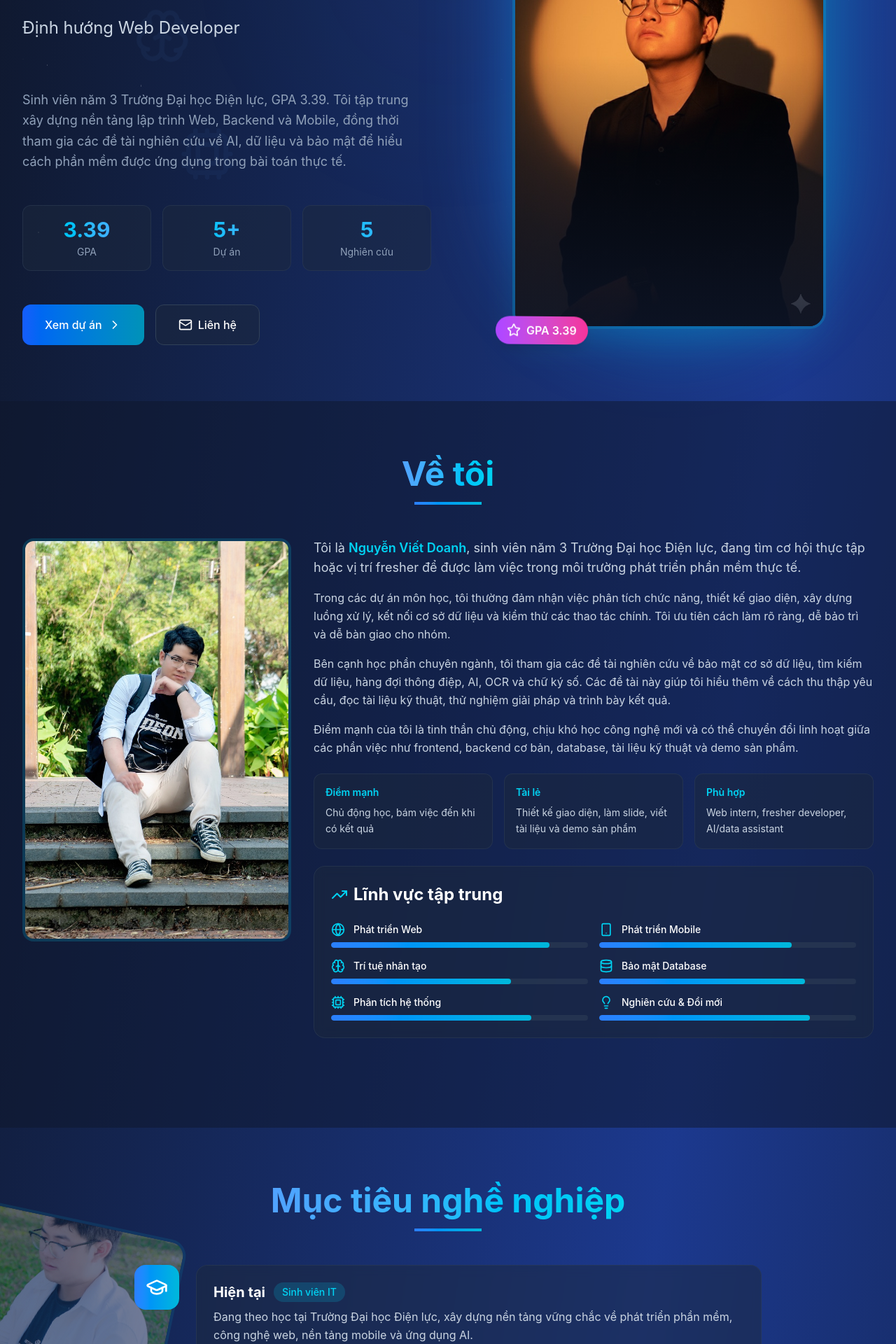
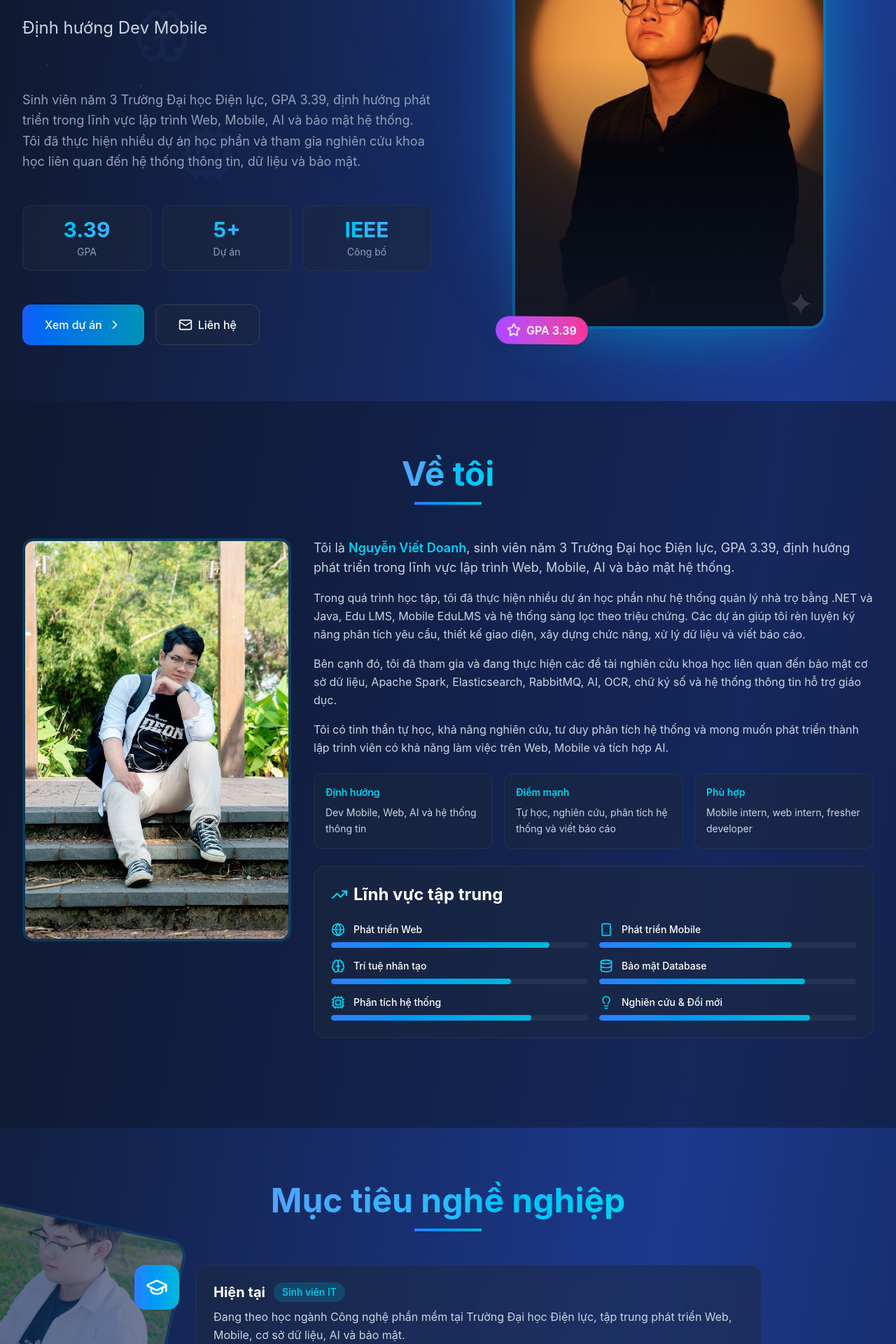
Before and after one commit to doanhnguyen05/Profile-ca-nhan, a React (Vite) app: page / in a window 1280 px wide. Shown: the part 460-2380 px from the top of the page at 70% size. Built offline with nearby package versions, Linux system fonts and the light colour scheme.

Commit message:
Align portfolio content with CV

```diff
--- a/src/app/App.tsx
+++ b/src/app/App.tsx
@@ -319,13 +319,13 @@ export default function App() {
                       sequence={[
                         'Sinh viên Công nghệ thông tin',
                         2000,
-                        'Định hướng Web Developer',
+                        'Định hướng Dev Mobile',
                         2000,
-                        'Có nền tảng Mobile & Backend',
+                        'Web, Mobile, AI',
                         2000,
-                        'Quan tâm AI ứng dụng',
+                        'Database & Security',
                         2000,
-                        'Tham gia nghiên cứu bảo mật',
+                        'Học hỏi công nghệ mới',
                         2000,
                       ]}
                       wrapper="span"
@@ -335,9 +335,9 @@ export default function App() {
                   </div>
 
                   <p className="text-lg text-slate-400 leading-relaxed max-w-2xl">
-                    Sinh viên năm 3 Trường Đại học Điện lực, GPA 3.39. Tôi tập trung xây dựng nền tảng lập trình Web,
-                    Backend và Mobile, đồng thời tham gia các đề tài nghiên cứu về AI, dữ liệu và bảo mật để hiểu cách phần mềm
-                    được ứng dụng trong bài toán thực tế.
+                    Sinh viên năm 3 Trường Đại học Điện lực, GPA 3.39, định hướng phát triển trong lĩnh vực lập trình Web,
+                    Mobile, AI và bảo mật hệ thống. Tôi đã thực hiện nhiều dự án học phần và tham gia nghiên cứu khoa học
+                    liên quan đến hệ thống thông tin, dữ liệu và bảo mật.
                   </p>
 
                   {/* Stats */}
@@ -345,7 +345,7 @@ export default function App() {
                     {[
                       { value: '3.39', label: 'GPA' },
                       { value: '5+', label: 'Dự án' },
-                      { value: '5', label: 'Nghiên cứu' },
+                      { value: 'IEEE', label: 'Công bố' },
                     ].map((stat, index) => (
                       <div key={index} className="text-center p-4 bg-slate-800/50 rounded-xl border border-slate-700/50 hover:border-cyan-500/50 transition-all" style={{ animation: `fadeInUp 1s ease-out ${index * 0.2 + 0.5}s both` }}>
                         <div className="text-3xl font-bold bg-gradient-to-r from-cyan-400 to-blue-400 bg-clip-text text-transparent">
@@ -443,28 +443,28 @@ export default function App() {
                   <div className="space-y-4 text-slate-300 leading-relaxed">
                     <p className="text-lg">
                       Tôi là <span className="font-semibold text-cyan-400">Nguyễn Viết Doanh</span>, sinh viên năm 3 Trường Đại học Điện lực,
-                      đang tìm cơ hội thực tập hoặc vị trí fresher để được làm việc trong môi trường phát triển phần mềm thực tế.
+                      GPA 3.39, định hướng phát triển trong lĩnh vực lập trình Web, Mobile, AI và bảo mật hệ thống.
                     </p>
                     <p>
-                      Trong các dự án môn học, tôi thường đảm nhận việc phân tích chức năng, thiết kế giao diện, xây dựng luồng xử lý,
-                      kết nối cơ sở dữ liệu và kiểm thử các thao tác chính. Tôi ưu tiên cách làm rõ ràng, dễ bảo trì và dễ bàn giao cho nhóm.
+                      Trong quá trình học tập, tôi đã thực hiện nhiều dự án học phần như hệ thống quản lý nhà trọ bằng .NET và Java,
+                      Edu LMS, Mobile EduLMS và hệ thống sàng lọc theo triệu chứng. Các dự án giúp tôi rèn luyện kỹ năng phân tích yêu cầu,
+                      thiết kế giao diện, xây dựng chức năng, xử lý dữ liệu và viết báo cáo.
                     </p>
                     <p>
-                      Bên cạnh học phần chuyên ngành, tôi tham gia các đề tài nghiên cứu về bảo mật cơ sở dữ liệu, tìm kiếm dữ liệu,
-                      hàng đợi thông điệp, AI, OCR và chữ ký số. Các đề tài này giúp tôi hiểu thêm về cách thu thập yêu cầu,
-                      đọc tài liệu kỹ thuật, thử nghiệm giải pháp và trình bày kết quả.
+                      Bên cạnh đó, tôi đã tham gia và đang thực hiện các đề tài nghiên cứu khoa học liên quan đến bảo mật cơ sở dữ liệu,
+                      Apache Spark, Elasticsearch, RabbitMQ, AI, OCR, chữ ký số và hệ thống thông tin hỗ trợ giáo dục.
                     </p>
                     <p>
-                      Điểm mạnh của tôi là tinh thần chủ động, chịu khó học công nghệ mới và có thể chuyển đổi linh hoạt giữa các phần việc
-                      như frontend, backend cơ bản, database, tài liệu kỹ thuật và demo sản phẩm.
+                      Tôi có tinh thần tự học, khả năng nghiên cứu, tư duy phân tích hệ thống và mong muốn phát triển thành lập trình viên
+                      có khả năng làm việc trên Web, Mobile và tích hợp AI.
                     </p>
                   </div>
 
                   <div className="grid sm:grid-cols-3 gap-4">
                     {[
-                      { title: 'Điểm mạnh', value: 'Chủ động học, bám việc đến khi có kết quả' },
-                      { title: 'Tài lẻ', value: 'Thiết kế giao diện, làm slide, viết tài liệu và demo sản phẩm' },
-                      { title: 'Phù hợp', value: 'Web intern, fresher developer, AI/data assistant' },
+                      { title: 'Định hướng', value: 'Dev Mobile, Web, AI và hệ thống thông tin' },
+                      { title: 'Điểm mạnh', value: 'Tự học, nghiên cứu, phân tích hệ thống và viết báo cáo' },
+                      { title: 'Phù hợp', value: 'Mobile intern, web intern, fresher developer' },
                     ].map((item) => (
                       <div key={item.title} className="bg-slate-800/50 rounded-xl p-4 border border-slate-700/50">
                         <div className="text-sm font-semibold text-cyan-400 mb-2">{item.title}</div>
@@ -532,28 +532,28 @@ export default function App() {
                 {
                   title: 'Hiện tại',
                   subtitle: 'Sinh viên IT',
-                  description: 'Đang theo học tại Trường Đại học Điện lực, xây dựng nền tảng vững chắc về phát triển phần mềm, công nghệ web, nền tảng mobile và ứng dụng AI.',
+                  description: 'Đang theo học ngành Công nghệ phần mềm tại Trường Đại học Điện lực, tập trung phát triển Web, Mobile, cơ sở dữ liệu, AI và bảo mật.',
                   icon: GraduationCap,
                   color: 'from-blue-500 to-cyan-500',
                 },
                 {
                   title: 'Mục tiêu ngắn hạn',
-                  subtitle: 'Nền tảng Web & Backend',
-                  description: 'Hoàn thiện nền tảng chuyên môn về lập trình Web, Mobile, cơ sở dữ liệu, API, phân tích thiết kế hệ thống và ứng dụng AI vào phần mềm. Tham gia các dự án thực tế để rèn luyện kỹ năng.',
+                  subtitle: 'Thực tập / Fresher',
+                  description: 'Tìm cơ hội thực tập để rèn luyện quy trình làm sản phẩm thực tế, cải thiện kỹ năng lập trình, làm việc nhóm và giao tiếp trong dự án.',
                   icon: Code,
                   color: 'from-purple-500 to-pink-500',
                 },
                 {
                   title: 'Mục tiêu tương lai gần',
                   subtitle: 'Mobile Developer',
-                  description: 'Chuyển dần sang lĩnh vực Mobile Development, phát triển ứng dụng di động với giao diện thân thiện, hiệu năng tốt. Kết hợp kiến thức Web, Mobile và AI để xây dựng các ứng dụng thông minh.',
+                  description: 'Phát triển theo hướng Mobile Development, xây dựng ứng dụng có giao diện thân thiện, luồng sử dụng rõ ràng và có khả năng kết nối API/backend.',
                   icon: Smartphone,
                   color: 'from-green-500 to-teal-500',
                 },
                 {
                   title: 'Mục tiêu dài hạn',
                   subtitle: 'Senior Full Stack Developer',
-                  description: 'Trở thành Senior Full Stack Developer có khả năng phát triển toàn diện trên nhiều nền tảng: Web, Mobile và AI. Thiết kế kiến trúc phần mềm, xây dựng hệ thống backend ổn định và áp dụng giải pháp bảo mật hiện đại.',
+                  description: 'Phát triển thành lập trình viên Full Stack có thể tham gia xây dựng hệ thống Web, Mobile và tích hợp AI vào sản phẩm thực tế.',
                   icon: Rocket,
                   color: 'from-orange-500 to-red-500',
                 },
@@ -610,12 +610,13 @@ export default function App() {
                       <h3 className="text-3xl font-bold mb-2">Trường Đại học Điện lực</h3>
                       <p className="text-lg text-slate-400 mb-4">Electric Power University</p>
                       <div className="flex flex-wrap gap-3 mb-4">
-                        <span className="px-4 py-2 bg-blue-600 rounded-full text-sm font-medium">Công nghệ thông tin</span>
+                        <span className="px-4 py-2 bg-blue-600 rounded-full text-sm font-medium">Cử nhân - Công nghệ phần mềm</span>
                         <span className="px-4 py-2 bg-purple-600 rounded-full text-sm font-medium">Sinh viên năm 3</span>
+                        <span className="px-4 py-2 bg-cyan-600 rounded-full text-sm font-medium">09/2023 - Hiện tại</span>
                         <span className="px-4 py-2 bg-green-600 rounded-full text-sm font-medium">GPA: 3.39</span>
                       </div>
                       <p className="text-slate-300 mb-6">
-                        <span className="font-semibold text-cyan-400">Định hướng:</span> Phát triển phần mềm, Web, Mobile, AI, Database, Security
+                        <span className="font-semibold text-cyan-400">Tập trung:</span> Web, Mobile, cơ sở dữ liệu, AI và bảo mật. Đã thực hiện các dự án môn học .NET, Java, Edu LMS, Mobile EduLMS và hệ thống sàng lọc triệu chứng.
                       </p>
                       <div>
                         <h4 className="font-bold text-lg mb-3">Các môn học nổi bật</h4>
@@ -672,22 +673,22 @@ export default function App() {
                   category: 'Kỹ năng chính',
                   icon: Code,
                   color: 'from-blue-500 to-cyan-500',
-                  description: 'Nền tảng tôi sử dụng nhiều nhất trong các sản phẩm học phần và muốn tiếp tục phát triển khi đi thực tập.',
-                  items: ['Web Development', 'HTML/CSS/JavaScript', 'React cơ bản', 'ASP.NET MVC', 'C# WinForms', 'Java OOP', 'SQL Database'],
+                  description: 'Các kỹ năng đã sử dụng trong dự án học phần và đang tiếp tục củng cố.',
+                  items: ['.NET Core (1 năm)', 'CSS (1 năm)', 'Git/GitHub (1 năm)', 'HTML5 (1 năm)', 'JavaScript (1 năm)', 'MySQL (1 năm)', 'UI-UX (1 năm)'],
                 },
                 {
                   category: 'Kỹ năng bổ sung',
                   icon: Brain,
                   color: 'from-purple-500 to-pink-500',
-                  description: 'Các mảng đã áp dụng ở mức sản phẩm demo hoặc nghiên cứu, giúp tôi hỗ trợ thêm ngoài phần lập trình chính.',
-                  items: ['Expo/WebView', 'API Integration', 'AI ứng dụng', 'OCR', 'Elasticsearch', 'RabbitMQ', 'Database Security'],
+                  description: 'Các công nghệ tôi đã tiếp cận qua dự án, nghiên cứu và sản phẩm demo.',
+                  items: ['Artificial Intelligence (< 1 năm)', 'ElasticSearch (< 1 năm)', 'Java (< 1 năm)', 'Mobile Development (< 1 năm)', 'PostgreSQL (< 1 năm)', 'RabbitMQ (< 1 năm)', 'REST API (< 1 năm)'],
                 },
                 {
-                  category: 'Kỹ năng mềm',
+                  category: 'Kỹ năng mềm & ngoại ngữ',
                   icon: Users,
                   color: 'from-green-500 to-teal-500',
-                  description: 'Những năng lực giúp tôi phối hợp tốt hơn khi làm việc nhóm và báo cáo tiến độ.',
-                  items: ['Tự học nhanh', 'Làm việc nhóm', 'Viết tài liệu', 'Trình bày demo', 'Phân tích yêu cầu', 'Kiên trì xử lý lỗi'],
+                  description: 'Những kỹ năng hỗ trợ quá trình học tập, nghiên cứu và làm việc nhóm.',
+                  items: ['Thích nghi nhanh', 'Lắng nghe và tiếp thu góp ý', 'Học hỏi công nghệ mới', 'Thuyết trình', 'Viết báo cáo', 'Kiên trì', 'Làm việc nhóm', 'Tiếng Anh sơ cấp'],
                 },
               ].map((skill, index) => (
                 <AnimatedSection key={index} delay={index * 100}>
@@ -740,54 +741,59 @@ export default function App() {
             <div className="grid md:grid-cols-2 lg:grid-cols-3 gap-6">
               {[
                 {
-                  title: 'Quản lý nhà trọ .NET',
-                  description: 'Ứng dụng WinForms quản lý nhà trọ theo nhiều vai trò: admin, quản lý và khách thuê.',
-                  role: 'Tôi xây dựng các module quản lý phòng, khách thuê, hợp đồng, hóa đơn, yêu cầu bảo trì; làm việc với mô hình DAL/BLL/UI, SQL Server, dashboard, gửi email và luồng thuê phòng online có QR VietQR.',
-                  tech: ['C#', '.NET', 'WinForms', 'SQL Server', 'VietQR'],
-                  github: 'https://github.com/doanhnguyen05/Quanlynhatro.net.git',
-                  icon: Server,
-                  color: 'from-blue-500 to-cyan-500',
-                  image: projectImage1,
+                  period: '03/2026 - 05/2026',
+                  title: 'Hệ thống sàng lọc AI',
+                  description: 'Hệ thống hỗ trợ sàng lọc theo triệu chứng, ứng dụng kiến thức AI để xử lý dữ liệu đầu vào và đưa ra kết quả gợi ý phù hợp.',
+                  role: 'Tôi phân tích bài toán sàng lọc dựa trên triệu chứng, xây dựng chức năng nhập thông tin triệu chứng, xử lý dữ liệu đầu vào, hiển thị kết quả gợi ý và viết báo cáo mô tả bài toán, phương pháp xử lý, kết quả thực hiện.',
+                  tech: ['Artificial Intelligence', 'Data Processing', 'Logic Reasoning', 'Python/AI Basic'],
+                  github: 'https://github.com/doanhnguyen05/hethongsangloctheotrieuchung.git',
+                  icon: Brain,
+                  color: 'from-indigo-500 to-blue-500',
+                  image: projectImage5,
                 },
                 {
+                  period: '02/2026 - 05/2026',
+                  title: 'Mobile EduLMS',
+                  description: 'Ứng dụng di động hỗ trợ người học truy cập nội dung học tập, xem danh sách khóa học, theo dõi thông tin khóa học và sử dụng các chức năng cơ bản của hệ thống học tập trực tuyến.',
+                  role: 'Tôi thiết kế giao diện mobile thân thiện, xây dựng các màn hình đăng nhập, danh sách khóa học, chi tiết khóa học và nội dung học tập; phân tích luồng điều hướng giữa các màn hình và tìm hiểu cách xử lý dữ liệu người dùng, tích hợp với backend.',
+                  tech: ['Mobile Development', 'Mobile UI', 'App Screen Flow', 'API Integration', 'User Experience'],
+                  github: 'https://github.com/doanhnguyen05/MobileEduLMS.git',
+                  icon: Smartphone,
+                  color: 'from-orange-500 to-red-500',
+                  image: projectImage4,
+                },
+                {
+                  period: '01/2026 - 04/2026',
+                  title: 'Edu LMS Web',
+                  description: 'Hệ thống Web hỗ trợ quản lý đào tạo trực tuyến cho quản trị viên, giảng viên và người học.',
+                  role: 'Tôi phân tích yêu cầu và nghiệp vụ hệ thống học tập trực tuyến, thiết kế chức năng cho Admin, Instructor và Learner, xây dựng giao diện và chức năng quản lý khóa học, bài học, người dùng, thiết kế cơ sở dữ liệu và áp dụng phân quyền theo vai trò.',
+                  tech: ['HTML', 'CSS', 'JavaScript', 'Backend', 'Database', 'MVC', 'Role-based Access Control'],
+                  github: 'https://github.com/doanhnguyen05/Edu_LMS.git',
+                  icon: GraduationCap,
+                  color: 'from-green-500 to-teal-500',
+                  image: projectImage3,
+                },
+                {
+                  period: '09/2025 - 12/2025',
                   title: 'Quản lý nhà trọ Java',
-                  description: 'Ứng dụng desktop JavaFX quản lý nhà trọ với PostgreSQL, Hibernate và phân quyền người dùng.',
-                  role: 'Tôi thiết kế entity, service, controller JavaFX và các luồng quản lý phòng, khách thuê, hợp đồng, hóa đơn, đặt phòng, dashboard báo cáo và nhật ký hệ thống.',
-                  tech: ['JavaFX', 'Java', 'Hibernate', 'PostgreSQL'],
+                  description: 'Hệ thống quản lý nhà trọ sử dụng Java, tập trung vào lập trình hướng đối tượng, quản lý dữ liệu và xử lý các chức năng nghiệp vụ cơ bản.',
+                  role: 'Tôi áp dụng lập trình hướng đối tượng để xây dựng các lớp xử lý dữ liệu, xây dựng chức năng quản lý phòng trọ, khách thuê, hợp đồng và hóa đơn; kết nối cơ sở dữ liệu, thao tác CRUD, tổ chức cấu trúc chương trình theo nhóm chức năng, kiểm tra lỗi và hoàn thiện chức năng.',
+                  tech: ['Java', 'JavaFX', 'OOP', 'JDBC', 'SQL', 'Database', 'CRUD'],
                   github: 'https://github.com/doanhnguyen05/Quanlynhatrojava.git',
                   icon: Code,
                   color: 'from-purple-500 to-pink-500',
                   image: projectImage2,
                 },
                 {
-                  title: 'Edu LMS Web',
-                  description: 'Hệ thống LMS ASP.NET MVC cho 3 vai trò: Admin, Instructor và Learner.',
-                  role: 'Tôi triển khai luồng quản lý khóa học, bài học, bài tập, tiến độ học, thanh toán QR VietQR/SePay, dashboard, báo cáo Excel và các test cho luồng đăng nhập, học tập, thanh toán.',
-                  tech: ['ASP.NET MVC', '.NET 8', 'MySQL', 'Identity', 'VietQR'],
-                  github: 'https://github.com/doanhnguyen05/Edu_LMS.git',
-                  icon: GraduationCap,
-                  color: 'from-green-500 to-teal-500',
-                  image: projectImage3,
-                },
-                {
-                  title: 'Mobile EduLMS',
-                  description: 'Ứng dụng mobile học tập chạy bằng Expo, đóng gói giao diện web LMS vào WebView để mở bằng QR trên điện thoại.',
-                  role: 'Tôi tổ chức lại cấu trúc web app theo module, tách router/provider/entity/feature, chuẩn bị pipeline build Vite thành HTML nhúng và chạy trong Expo Go.',
-                  tech: ['Expo', 'React', 'WebView', 'Vite', 'TypeScript'],
-                  github: 'https://github.com/doanhnguyen05/MobileEduLMS.git',
-                  icon: Smartphone,
-                  color: 'from-orange-500 to-red-500',
-                  image: projectImage4,
-                },
-                {
-                  title: 'Hệ thống sàng lọc AI',
-                  description: 'Website Flask hỗ trợ sàng lọc bệnh theo triệu chứng, lưu lịch sử và giải thích kết quả gợi ý.',
-                  role: 'Tôi xây dựng luồng nhập triệu chứng, câu hỏi bổ sung, thuật toán suy luận rule-based có trọng số, lưu kết quả bằng SQLAlchemy và giao diện xem lịch sử sàng lọc.',
-                  tech: ['Python', 'Flask', 'SQLAlchemy', 'Rule-based AI'],
-                  github: 'https://github.com/doanhnguyen05/hethongsangloctheotrieuchung.git',
-                  icon: Brain,
-                  color: 'from-indigo-500 to-blue-500',
-                  image: projectImage5,
+                  period: '09/2025 - 12/2025',
+                  title: 'Quản lý nhà trọ .NET',
+                  description: 'Hệ thống quản lý nhà trọ bằng .NET, hỗ trợ quản lý phòng trọ, khách thuê, hợp đồng, hóa đơn và các nghiệp vụ cơ bản trong vận hành nhà trọ.',
+                  role: 'Tôi phân tích nghiệp vụ quản lý nhà trọ, thiết kế cơ sở dữ liệu cho phòng trọ, khách thuê, hợp đồng và hóa đơn; xây dựng chức năng thêm, sửa, xóa, tìm kiếm, hiển thị dữ liệu và xử lý logic nghiệp vụ trong quá trình quản lý thông tin.',
+                  tech: ['C#', '.NET', 'MVC', 'SQL', 'Database Design', 'CRUD'],
+                  github: 'https://github.com/doanhnguyen05/Quanlynhatro.net.git',
+                  icon: Server,
+                  color: 'from-blue-500 to-cyan-500',
+                  image: projectImage1,
                 },
               ].map((project, index) => (
                 <AnimatedSection key={index} delay={index * 100}>
@@ -806,6 +812,9 @@ export default function App() {
                     </div>
 
                     <div className="p-6">
+                      <div className="mb-2 inline-flex items-center rounded-full bg-cyan-500/10 px-3 py-1 text-xs font-semibold text-cyan-300 border border-cyan-500/30">
+                        {project.period}
+                      </div>
                       <h3 className="text-xl font-bold mb-2 group-hover:text-cyan-400 transition-colors">{project.title}</h3>
                       <p className="text-sm text-slate-400 mb-4 leading-relaxed">{project.description}</p>
                       <button
```
Also changed, not shown: 1 other file (tests, documents, lock files or other folders).
